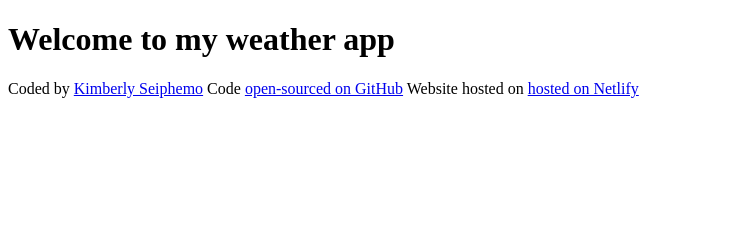
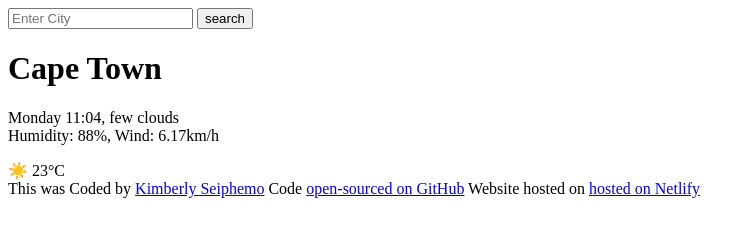
Before and after one commit to Kim-ux1/weather-project-week7, a plain HTML site: page index.html in a window 1280 px wide. Shown: the whole page, without its empty margins (0-756 px from the left). Drawn offline with Linux system fonts and the light colour scheme.

Commit message:
Added HTML to project

```diff
--- a/index.html
+++ b/index.html
@@ -6,9 +6,26 @@
     <title>Document</title>
   </head>
   <body>
-    <h1>Welcome to my weather app</h1>
+    <header>
+      <form>
+        <input type="search" placeholder="Enter City" required />
+        <input type="submit" value="search" />
+      </form>
+    </header>
+    <main>
+      <div>
+        <h1>Cape Town</h1>
+        <p>
+          Monday 11:04, few clouds
+          <br />
+          Humidity: 88%, Wind: 6.17km/h
+        </p>
+      </div>
+      <div>☀️ 23°C</div>
+    </main>
+
     <footer>
-      Coded by
+      This was Coded by
       <a
         href="https://github.com/Kim-ux1/weather-project-week7"
         target="_blank"
@@ -20,7 +37,9 @@
         >open-sourced on GitHub</a
       >
       Website hosted on
-      <a href="https://kimmiesweather.netlify.app/" target="_blank">hosted on Netlify</a>
+      <a href="https://kimmiesweather.netlify.app/" target="_blank"
+        >hosted on Netlify</a
+      >
     </footer>
   </body>
 </html>
```
